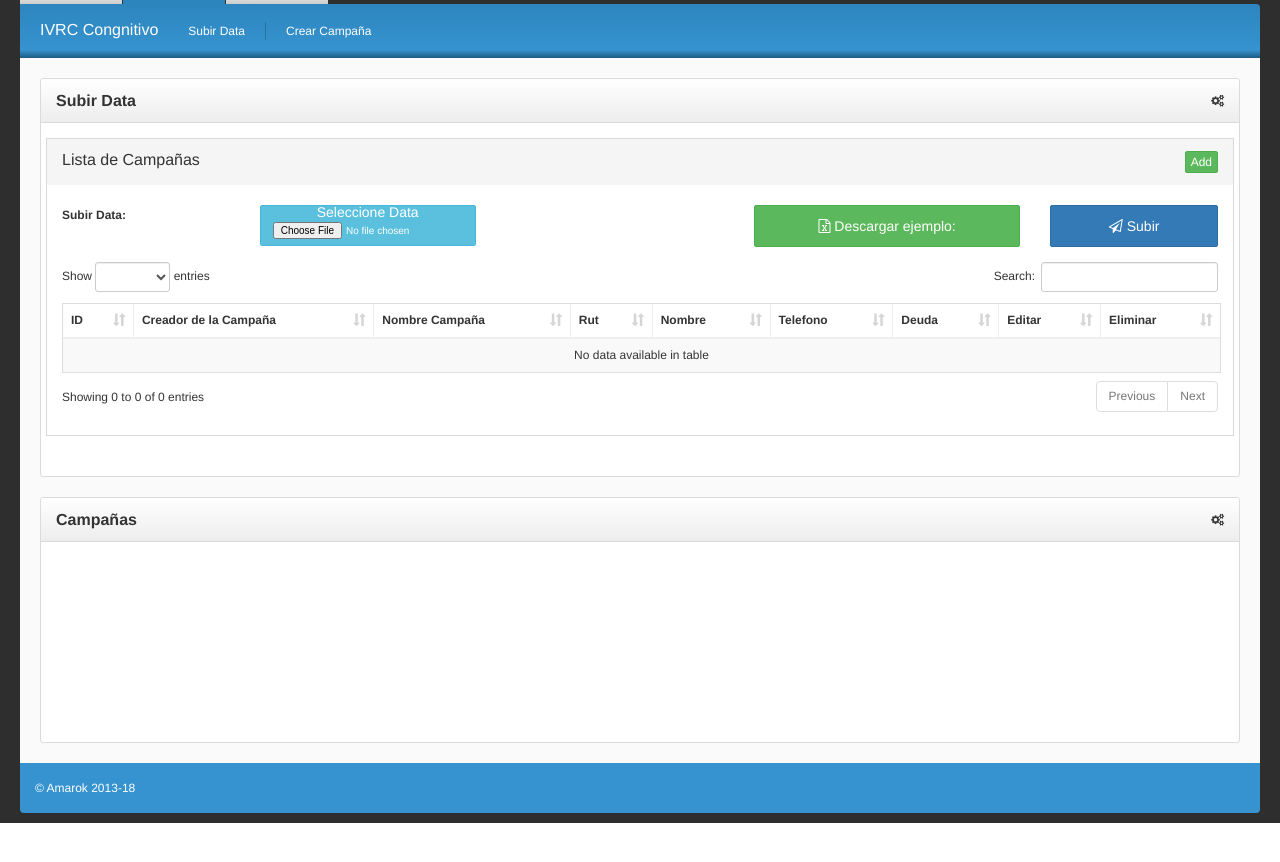
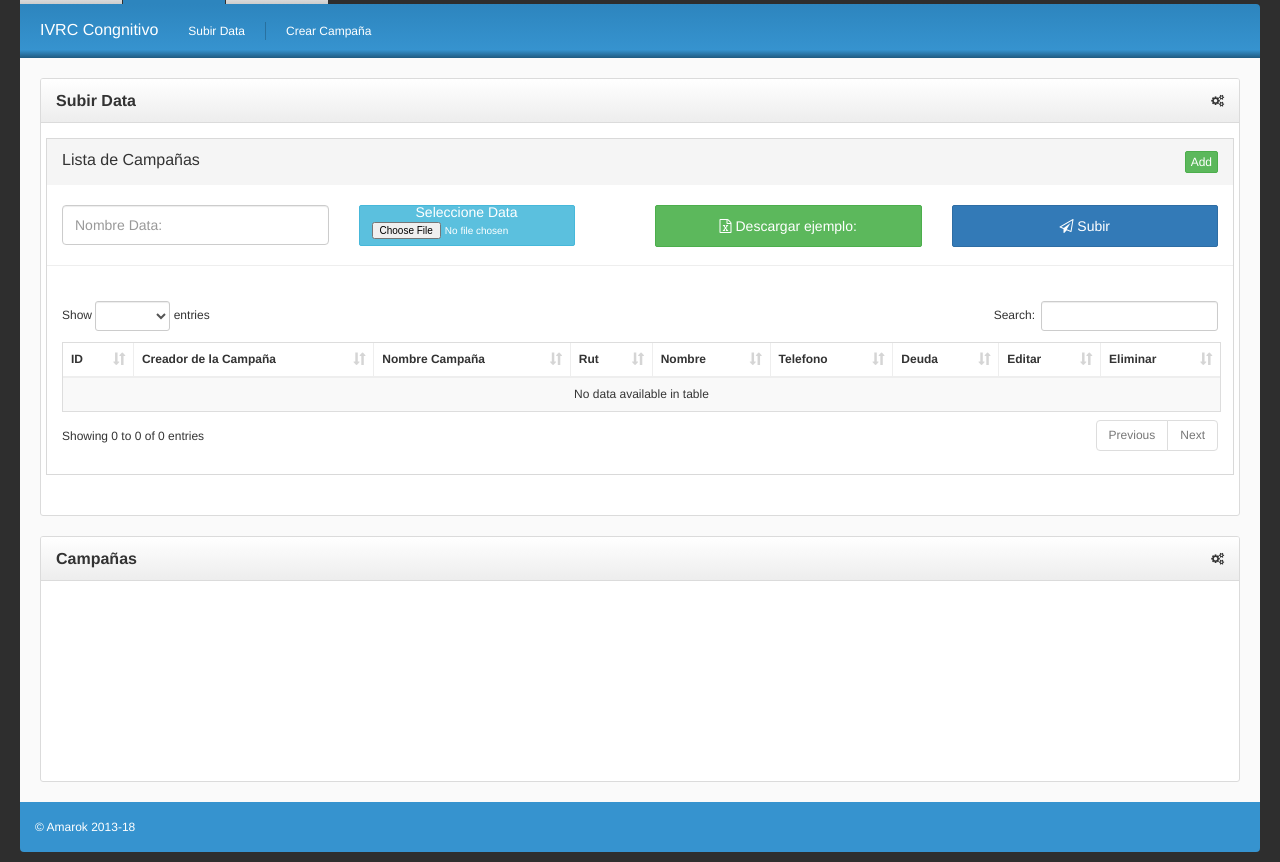
Before and after one commit to DanielGeek/web_services, a PHP site: page /LUIS/campana/index.php in a window 1280 px wide. Shown: the part 133-995 px from the top of the page. Before the commit the page ends 956 px from the top, so only its background shows below. Run offline with PHP 8.4, Linux system fonts and the light colour scheme; the visitor is signed in with stand-in values (Sample User, id 1); data comes from the database, SQL or seed files in the repository; data that the repository does not hold is empty; some libraries are stand-ins or nearby versions.

Commit message:
Agregado nombre data

```diff
--- a/server/campana/crud_campana.php
+++ b/server/campana/crud_campana.php
@@ -15,19 +15,19 @@
                         </div>
 
                         <div class="clear:both"></div>
-
                     </div>
                    <!-- inicio form subir data -->
-                    <br>
+                   <br>
                     <div id="result" class="text-center"></div>
+
                     <form id="form_campana_data" method="post" enctype="multipart/form-data">
                         <div id="box-correo">
 
-                            <div class="form-group col-md-2">
-                                <label for="campana_name">Subir Data:</label>
+                            <div class="form-group col-md-3">
+                                <input style="height:40px !important;" type="text" class="form-control" placeholder="Nombre Data: " name="nombre_data" id="nombre_data" required/>
                             </div>
 
-                            <div class="form-group col-md-5">
+                            <div class="form-group col-md-3">
                                 <label style="line-height: 0px;" class="btn btn-info btn-file">
                                     Seleccione Data<input style="cursor:pointer;padding-top:10px; font-size:10px;" type="file" name="file_crear_campana" id="file_crear_campana" required/>
                                 </label>
@@ -39,7 +39,7 @@
                                 </a>
                             </div>
 
-                            <div class="col-md-2">
+                            <div class="col-md-3">
                                 <button style="padding:10px !important;" class="form-group btn btn-primary btn-block" type="submit" name="button" id="btn_submit">
                                         <i class="fa fa-paper-plane-o" aria-hidden="true"></i> Subir
                                 </button>
@@ -47,6 +47,7 @@
 
                         </div>
                     </form>
+                    <br><br>
                     <hr>
                     <!-- fin form subir data -->
 
--- a/server/controllers/controllerCampana/controllerCampana.php
+++ b/server/controllers/controllerCampana/controllerCampana.php
@@ -3,7 +3,7 @@
  include('../../db/modelCampana.php');
 
  $campana = new modelCampana();
- $resultado = $campana->subirData($_FILES["file_crear_campana"]);
+ $resultado = $campana->subirData($_FILES["file_crear_campana"], $_POST['nombre_data']);
  echo $resultado;
 
  ?>
--- a/server/db/database_connection.php
+++ b/server/db/database_connection.php
@@ -9,7 +9,7 @@ class Conectar{
 
     public static function conexion(){
         //coneccion local
-        // $conexion=new mysqli("localhost", "root", "", "webservice_db");
+        //$conexion=new mysqli("localhost", "root", "", "webservice_db");
 
         //conexion remota
         // $conexion=new mysqli("191.102.35.99:8003", "root", "m9a7r5s3", "webservice_db");
--- a/server/db/modelCampana.php
+++ b/server/db/modelCampana.php
@@ -267,11 +267,25 @@ class modelCampana {
     }
 
     // metodo para crear campaña como user o master
-    public function subirData($fileCrearCampana)
+    public function subirData($fileCrearCampana, $nombreData)
+    {
+        if(isset($_POST['nombre_data']) && $_POST['nombre_data'] != '')
         {
             if(isset($_FILES["file_crear_campana"]))
             {
-            // $campana_name = $_POST['campana_name'];
+                //datos para la tabla de IVRC_nombre_data
+                $nombre_data = $_POST['nombre_data'];
+                // $nombre_data = 'campaña inactiva';
+                $query_nombre_data = "
+                INSERT INTO IVRC_nombre_data
+                (nombre)
+                VALUES ('".$nombre_data."')
+                ";
+                mysqli_query($this->db, $query_nombre_data);
+                //obtener el ultimo id de la consulta insert
+                $id_nombre_data = $this->db->insert_id;
+
+                //datos para la tabla de IVRC_campana
                 $campana_name = 'campaña inactiva';
                 $query_campana = "
                 INSERT INTO IVRC_campana
@@ -296,7 +310,7 @@ class modelCampana {
                         <label class='text-success'>Datos insertados</label>
                                 <table class='table table-bordered'>
                                     <tr>
-
+                                        <th>Nombre Data</th>
                                         <th>Rut</th>
                                         <th>Nombre</th>
                                         <th>Telefono</th>
@@ -316,12 +330,13 @@ class modelCampana {
 
                                     $query = "
                                     INSERT INTO IVRC_campana_data
-                                (id_user, rut, user_name, user_telefono, user_deuda, id_campana)
-                                VALUES ('".$id_user."','".$rut."', '".$user_name."', '".$user_telefono."', '".$user_deuda."', '".$id_campana."')
-                                ";
+                                    (id_user, rut, user_name, user_telefono, user_deuda, id_campana, id_nombre_data)
+                                    VALUES ('".$id_user."','".$rut."', '".$user_name."', '".$user_telefono."', '".$user_deuda."',
+                                    '".$id_campana."', '".$id_nombre_data."')";
                                     mysqli_query($this->db, $query);
                                     $output .= '
                                     <tr>
+                                        <td>'.$nombre_data.'</td>
                                         <td>'.$rut.'</td>
                                         <td id='.$nombre.$contador.'>'.$user_name.'</td>
                                         <td>'.$user_telefono.'</td>
@@ -355,6 +370,11 @@ class modelCampana {
             {
                 echo '<div class="alert alert-danger">Introduzca un archivo excel con datos</div>';
             }
+            }
+        else
+        {
+            echo '<div class="alert alert-danger">Introduzca un nombre para la data</div>';
+        }
 
     }
 
```
Lines whose indentation alone changed are shown as unchanged.
